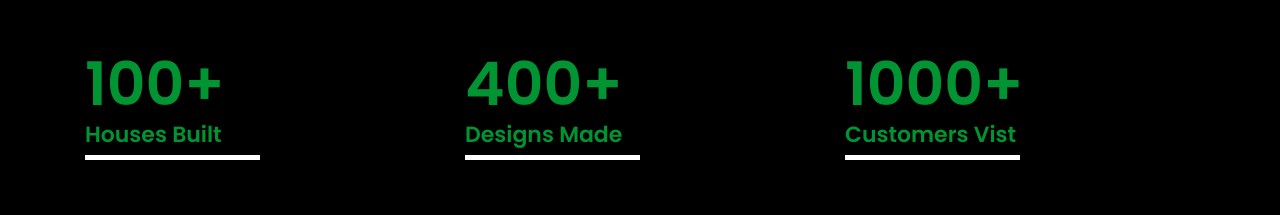
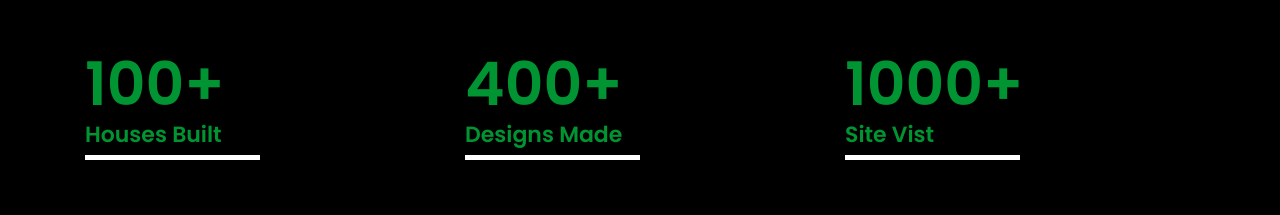
Before and after one commit to kameshk61/patelassociatesv2.0, a plain HTML site: page index.html in a window 1280 px wide. Shown: the part 4420-4635 px from the top of the page. Drawn offline with Linux system fonts and the light colour scheme.

Commit message:
Update index.html

```diff
--- a/index.html
+++ b/index.html
@@ -740,7 +740,7 @@
                   <div class="counter margin-top_30">
 
       <h2 class="numbers">1000+</h2>
-      <p class="count-text">Customers Vist</p>
+      <p class="count-text">Site Vist</p>
     </div></div>
 			</div>
 
```
